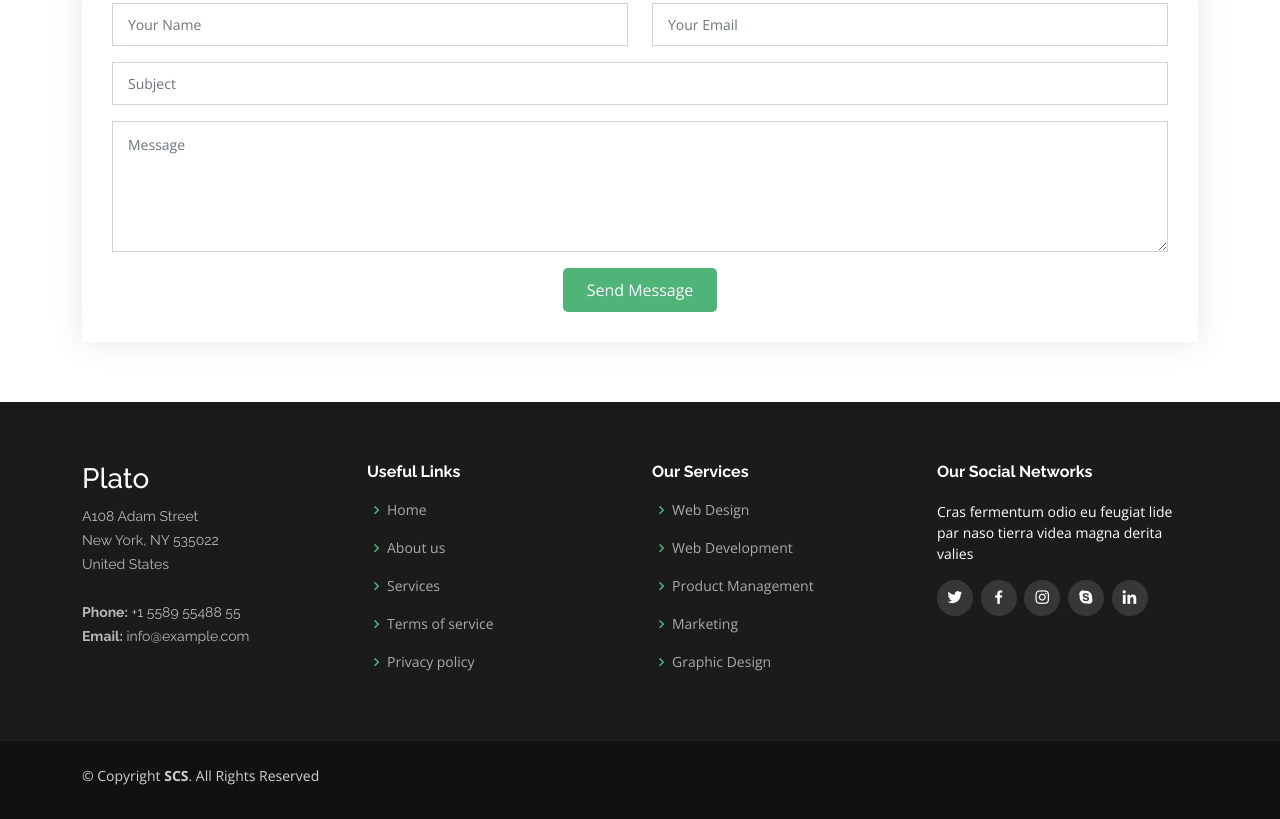
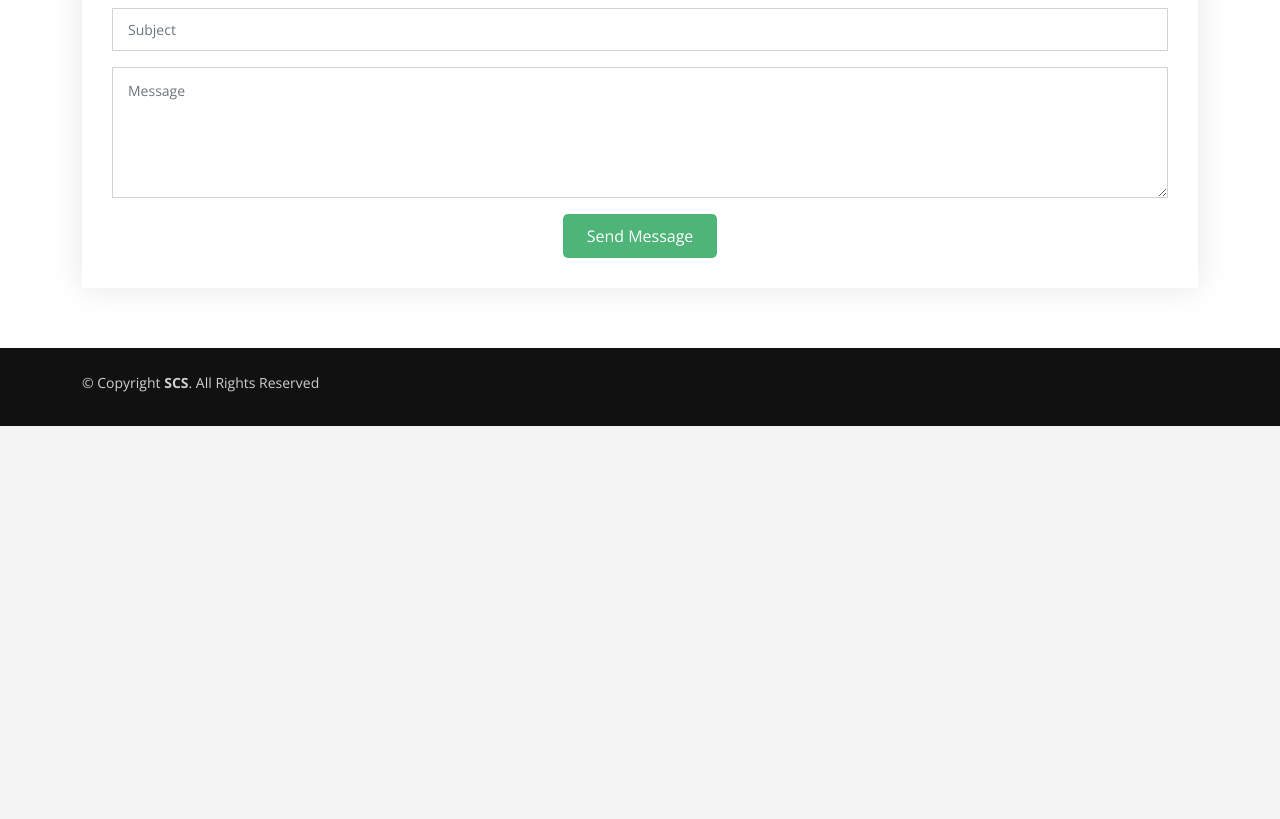
Before and after one commit to Sonia1129/SCS-Website, a plain HTML site: page index.html in a window 1280 px wide. Shown: the part 4824-5643 px from the top of the page. After the commit the page ends 5250 px from the top, so only its background shows below. Drawn offline with nearby package versions, Linux system fonts and the light colour scheme.

Commit message:
Update index.html

```diff
--- a/index.html
+++ b/index.html
@@ -238,7 +238,7 @@
 
                     <div class="row">
 
-                        <div class="col-xl-12 col-lg-12 col-md-12">
+                        <div class="col-xl-6 col-lg-4 col-md-12">
                             <div class="member" data-aos="fade-up" data-aos-delay="100">
                                 <img src="assets/img/team/team-1.jpg" class="img-fluid" alt="">
                                 <div class="member-info">
@@ -394,57 +394,6 @@
 
         <!-- ======= Footer ======= -->
         <footer id="footer">
-
-            <div class="footer-top">
-                <div class="container">
-                    <div class="row">
-
-                        <div class="col-lg-3 col-md-6 footer-contact">
-                            <h3>Plato</h3>
-                            <p>
-                                A108 Adam Street <br> New York, NY 535022<br> United States <br><br>
-                                <strong>Phone:</strong> +1 5589 55488 55<br>
-                                <strong>Email:</strong> info@example.com<br>
-                            </p>
-                        </div>
-
-                        <div class="col-lg-3 col-md-6 footer-links">
-                            <h4>Useful Links</h4>
-                            <ul>
-                                <li><i class="bx bx-chevron-right"></i> <a href="#">Home</a></li>
-                                <li><i class="bx bx-chevron-right"></i> <a href="#">About us</a></li>
-                                <li><i class="bx bx-chevron-right"></i> <a href="#">Services</a></li>
-                                <li><i class="bx bx-chevron-right"></i> <a href="#">Terms of service</a></li>
-                                <li><i class="bx bx-chevron-right"></i> <a href="#">Privacy policy</a></li>
-                            </ul>
-                        </div>
-
-                        <div class="col-lg-3 col-md-6 footer-links">
-                            <h4>Our Services</h4>
-                            <ul>
-                                <li><i class="bx bx-chevron-right"></i> <a href="#">Web Design</a></li>
-                                <li><i class="bx bx-chevron-right"></i> <a href="#">Web Development</a></li>
-                                <li><i class="bx bx-chevron-right"></i> <a href="#">Product Management</a></li>
-                                <li><i class="bx bx-chevron-right"></i> <a href="#">Marketing</a></li>
-                                <li><i class="bx bx-chevron-right"></i> <a href="#">Graphic Design</a></li>
-                            </ul>
-                        </div>
-
-                        <div class="col-lg-3 col-md-6 footer-links">
-                            <h4>Our Social Networks</h4>
-                            <p>Cras fermentum odio eu feugiat lide par naso tierra videa magna derita valies</p>
-                            <div class="social-links mt-3">
-                                <a href="#" class="twitter"><i class="bx bxl-twitter"></i></a>
-                                <a href="#" class="facebook"><i class="bx bxl-facebook"></i></a>
-                                <a href="#" class="instagram"><i class="bx bxl-instagram"></i></a>
-                                <a href="#" class="google-plus"><i class="bx bxl-skype"></i></a>
-                                <a href="#" class="linkedin"><i class="bx bxl-linkedin"></i></a>
-                            </div>
-                        </div>
-                    </div>
-                </div>
-            </div>
-
             <div class="container py-4">
                 <div class="copyright">
                     &copy; Copyright <strong><span>SCS</span></strong>. All Rights Reserved
```
